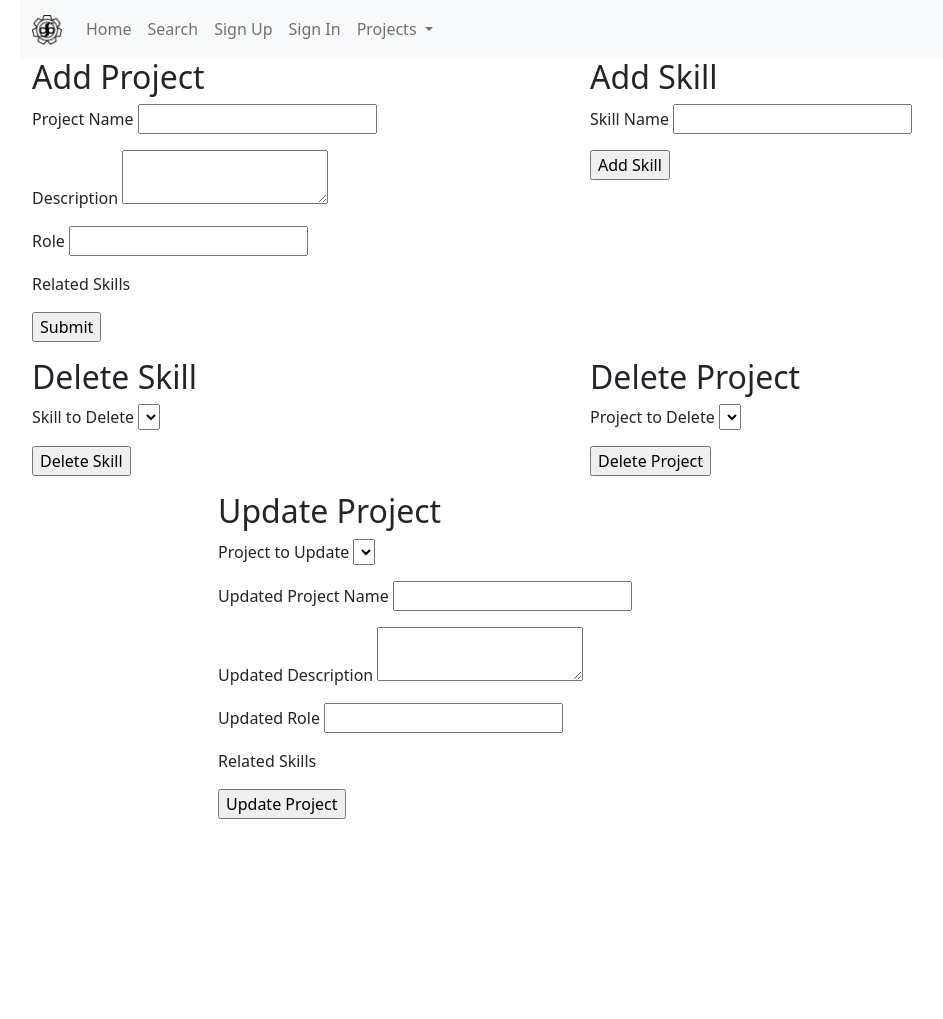
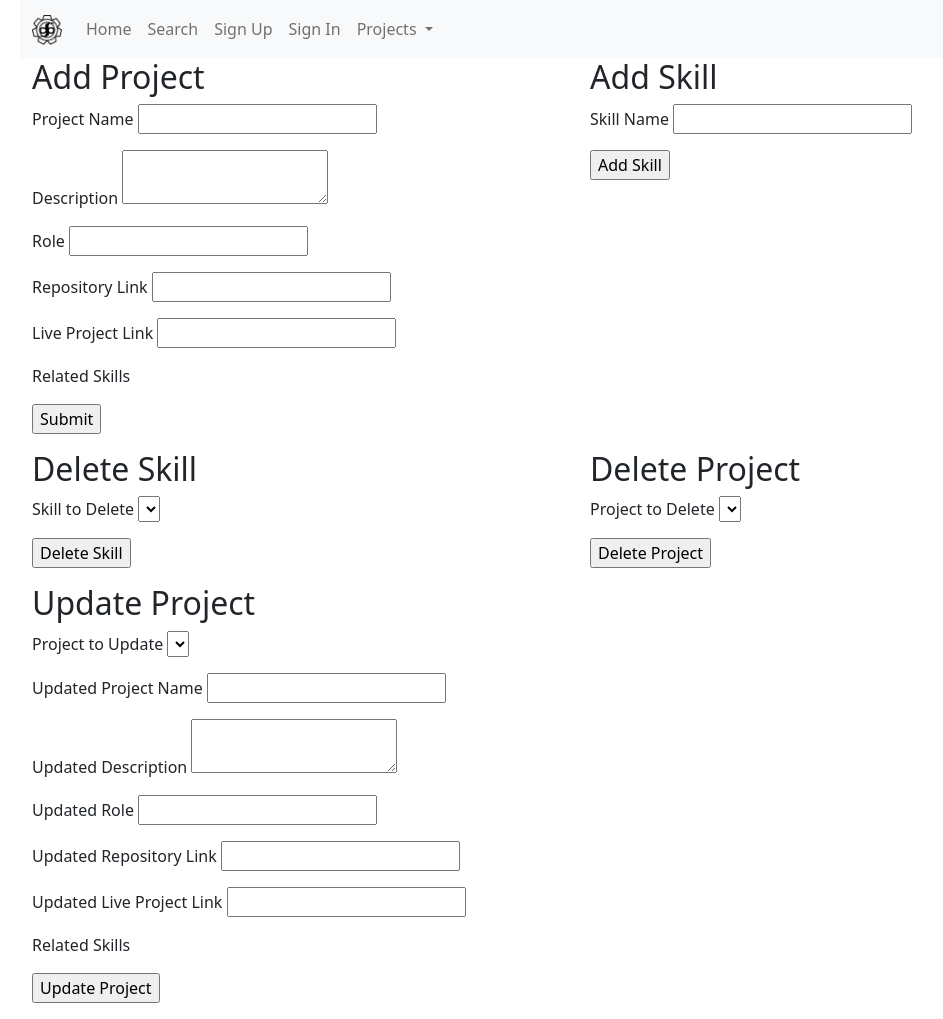
Before and after one commit to ZeroDayPoke/digital_cv, a Flask app: template app/templates/interface.html in a window 1280 px wide. Shown: the whole page, without its empty margins (62-1005 px from the left). Before the commit the page ends 819 px from the top, so only its background shows below. Run offline with Flask 2, Linux system fonts and the light colour scheme; the template is opened without the code that fills it: values that come from a table or form of the project are taken from there, others are empty.

Commit message:
enhanced project listing and validation

```diff
--- a/app/forms.py
+++ b/app/forms.py
@@ -33,6 +33,8 @@ class ProjectForm(FlaskForm):
     name = StringField('Project Name', validators=[DataRequired()])
     description = TextAreaField('Description')
     role = StringField('Role')
+    repo_link = StringField('Repository Link')
+    live_link = StringField('Live Project Link')
     related_skills = MultiCheckboxField(
         'Related Skills',
         choices=[],
@@ -69,6 +71,8 @@ class UpdateProjectForm(FlaskForm):
     name = StringField('Updated Project Name', validators=[DataRequired()])
     description = TextAreaField('Updated Description')
     role = StringField('Updated Role')
+    repo_link = StringField('Updated Repository Link')
+    live_link = StringField('Updated Live Project Link')
     related_skills = MultiCheckboxField(
         'Related Skills',
         choices=[],
--- a/app/models/project.py
+++ b/app/models/project.py
@@ -10,6 +10,8 @@ class Project(BaseModel):
     name = db.Column(db.String(120), nullable=False)
     description = db.Column(db.String(500), nullable=True)
     role = db.Column(db.String(120), nullable=True)
+    repo_link = db.Column(db.String(500), nullable=True)
+    live_link = db.Column(db.String(500), nullable=True)
     related_skills = db.relationship('Skill', secondary=project_skills, back_populates='related_projects')
 
     def __repr__(self):
--- a/app/routes/project_routes.py
+++ b/app/routes/project_routes.py
@@ -26,6 +26,8 @@ def update_project():
             project_to_update.name = form.name.data
             project_to_update.description = form.description.data
             project_to_update.role = form.role.data
+            project_to_update.live_link = form.live_link.data
+            project_to_update.repo_link = form.repo_link.data
             project_to_update.related_skills = Skill.query.filter(Skill.id.in_(form.related_skills.data)).all()
             db.session.commit()
             flash('Project has been updated!', 'success')
@@ -64,6 +66,8 @@ def add_project():
             name=form.name.data,
             description=form.description.data,
             role=form.role.data,
+            live_link=form.live_link.data,
+            repo_link=form.repo_link.data,
             related_skills=Skill.query.filter(Skill.id.in_(form.related_skills.data)).all()
         )
         db.session.add(new_project)
--- a/app/templates/base.html
+++ b/app/templates/base.html
@@ -23,10 +23,8 @@
     {% block css %}{% endblock %}
 </head>
 <body>
-    {% block nav %}
-    {% endblock %}
-    {% block header %}
     <header class="container">
+        {% block nav %}
         <nav class="navbar navbar-expand-lg navbar-light bg-light">
             <div class="container-fluid">
                 <a class="navbar-brand" href="#">
@@ -74,6 +72,8 @@
                 </div>
             </div>
         </nav>
+        {% endblock %}
+        {% block header %}
         <section class="row align-items-center">
             <div class="col-12">
                 <h1>Chris Stamper</h1>
@@ -113,8 +113,8 @@
                 </div>
             </div>
         </section>
+        {% endblock %}
     </header>
-    {% endblock %}
 
     <main class="container">
         {% block content %}
--- a/app/templates/interface.html
+++ b/app/templates/interface.html
@@ -74,6 +26,14 @@
                 <p>{{ form.role.label }} {{ form.role() }}</p>
                 {% if form.role.errors %}
                     <p class="error">{{ form.role.errors[0] }}</p>
+                {% endif %}
+                <p>{{ form.repo_link.label }} {{ form.repo_link() }}</p>
+                {% if form.repo_link.errors %}
+                    <p class="error">{{ form.repo_link.errors[0] }}</p>
+                {% endif %}
+                <p>{{ form.live_link.label }} {{ form.live_link() }}</p>
+                {% if form.live_link.errors %}
+                    <p class="error">{{ form.live_link.errors[0] }}</p>
                 {% endif %}
                 <p>{{ form.related_skills.label }}</p>
                 {% for skill in form.related_skills %}
@@ -129,7 +89,7 @@
 
 <div class="container">
     <div class="row">
-        <div class="col-lg-8 offset-lg-2">
+        <div class="col-lg-6">
             <h2>Update Project</h2>
             <form action="{{ url_for('project_routes.update_project') }}" method="POST">
                 {{ update_project_form.hidden_tag() }}
@@ -148,6 +108,14 @@
                 <p>{{ update_project_form.role.label }} {{ update_project_form.role() }}</p>
                 {% if update_project_form.role.errors %}
                     <p class="error">{{ update_project_form.role.errors[0] }}</p>
+                {% endif %}
+                <p>{{ update_project_form.repo_link.label }} {{ update_project_form.repo_link() }}</p>
+                {% if update_project_form.repo_link.errors %}
+                    <p class="error">{{ update_project_form.repo_link.errors[0] }}</p>
+                {% endif %}
+                <p>{{ update_project_form.live_link.label }} {{ update_project_form.live_link() }}</p>
+                {% if update_project_form.live_link.errors %}
+                    <p class="error">{{ update_project_form.live_link.errors[0] }}</p>
                 {% endif %}
                 <p>{{ update_project_form.related_skills.label }}</p>
                 {% for skill in update_project_form.related_skills %}
```
Also changed, not shown: other parts of app/templates/interface.html (+3 -51 lines), app/templates/projects.html (+11 -1 lines), migrations/versions/24e228d84643_links.py (added, +34 -0 lines).
